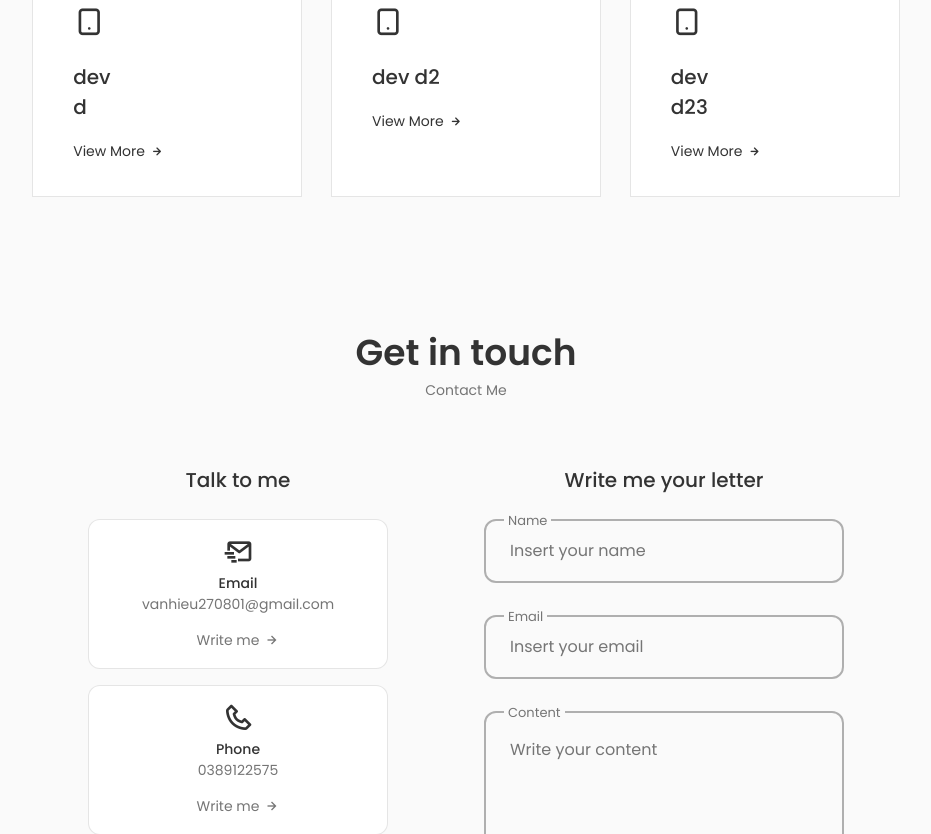
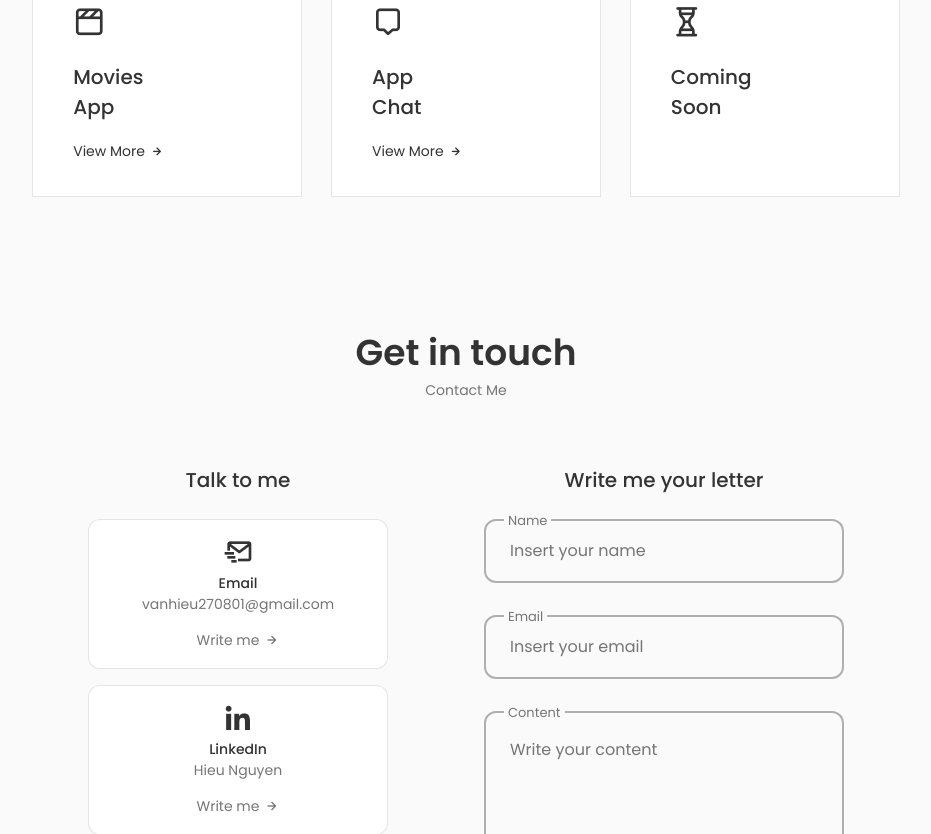
Before and after one commit to hadesdday/my-portfolio, a React (Create React App) app: page / in a window 1280 px wide. Shown: the part 3180-4014 px from the top of the page, without its empty margins (174-1105 px from the left). Built offline with nearby package versions, Linux system fonts and the light colour scheme.

Commit message:
update info

```diff
--- a/src/components/About/Info/index.jsx
+++ b/src/components/About/Info/index.jsx
@@ -23,7 +23,7 @@ function Info(props) {
                 </span>
             </div>
             <div className="about__box">
-                <i class='bx bx-buildings about__icon' ></i>
+                <i className='bx bx-buildings about__icon' ></i>
                 <h3 className="about__title">
                     Company
                 </h3>
--- a/src/components/Contact/index.jsx
+++ b/src/components/Contact/index.jsx
@@ -28,10 +28,10 @@ function Contact(props) {
                             <a href="mailto:vanhieu270801@gmail.com" className="contact__button">Write me <i className="bx bx-right-arrow-alt contact__button-icon"></i></a>
                         </div>
                         <div className="contact__card">
-                            <i className="bx bx-phone contact__card-icon"></i>
-                            <h3 className="contact__card-title">Phone</h3>
-                            <span className="contact__card-data">0389122575</span>
-                            <a href="tel:0389122575" className="contact__button">Write me <i className="bx bx-right-arrow-alt contact__button-icon"></i></a>
+                            <i className="bx bxl-linkedin contact__card-icon"></i>
+                            <h3 className="contact__card-title">LinkedIn</h3>
+                            <span className="contact__card-data">Hieu Nguyen</span>
+                            <a href="https://www.linkedin.com/in/hieu-nguyen-aab67314b/" className="contact__button">Write me <i className="bx bx-right-arrow-alt contact__button-icon"></i></a>
                         </div>
                         <div className="contact__card">
                             <i className="bx bxl-skype contact__card-icon"></i>
--- a/src/components/Footer/index.jsx
+++ b/src/components/Footer/index.jsx
@@ -3,6 +3,8 @@ import React from 'react';
 import "./styles.scss";
 
 function Footer(props) {
+    const year = new Date().getFullYear();
+
     return (
         <footer className="footer">
             <div className="footer__container container">
@@ -24,17 +26,17 @@ function Footer(props) {
                     <a href="https://www.linkedin.com/in/hieu-nguyen-aab67314b/" className="footer__social-link" target="_blank" title="LinkedIn">
                         <i className="bx bxl-linkedin"></i>
                     </a>
-                    <a href="tel:039122575" className="footer__social-link" target="_blank" title='Phone'>
+                    <a href="tel:0389122575" className="footer__social-link" target="_blank" title='Phone'>
                         <i className="bx bx-phone"></i>
                     </a>
                     <a href="skype:live:.cid.c6b96d8d881d64cb?chat" className="footer__social-link" target="_blank" title='Skype'>
                         <i className="bx bxl-skype"></i>
                     </a>
-                    <a href="mailto:ngvhieu27801.it@gmail.com" className="footer__social-link" target="_blank" title='Email'>
+                    <a href="mailto:vanhieu270801@gmail.com" className="footer__social-link" target="_blank" title='Email'>
                         <i className="bx bx-envelope"></i>
                     </a>
                 </div>
-                <span className="footer__cpoy">© Nguyen Van Hieu. All rights reserved</span>
+                <span className="footer__copy">© {year} Nguyen Van Hieu. All rights reserved</span>
             </div>
         </footer>
     );
--- a/src/components/Home/Social/index.jsx
+++ b/src/components/Home/Social/index.jsx
@@ -8,13 +8,13 @@ function Social(props) {
             <a href="https://www.linkedin.com/in/hieu-nguyen-aab67314b/" className="home__social-icon" target="_blank" title="LinkedIn">
                 <i className="uil uil-linkedin-alt"></i>
             </a>
-            <a href="tel:039122575" className="home__social-icon" target="_blank" title='Phone'>
+            <a href="tel:0389122575" className="home__social-icon" target="_blank" title='Phone'>
                 <i className="uil uil-phone-alt"></i>
             </a>
             <a href="skype:live:.cid.c6b96d8d881d64cb?chat" className="home__social-icon" target="_blank" title='Skype'>
                 <i className="uil uil-skype-alt"></i>
             </a>
-            <a href="mailto:ngvhieu27801.it@gmail.com" className="home__social-icon" target="_blank" title='Email'>
+            <a href="mailto:vanhieu270801@gmail.com" className="home__social-icon" target="_blank" title='Email'>
                 <i className="uil uil-envelope"></i>
             </a>
         </div>
--- a/src/components/Projects/index.jsx
+++ b/src/components/Projects/index.jsx
@@ -1,3 +1,4 @@
+/* eslint-disable react/jsx-no-target-blank */
 import React from 'react';
 import { useState } from 'react';
 import "./styles.scss";
@@ -16,87 +17,125 @@ function Projects(props) {
             <div className="projects__container container grid">
                 <div className="projects__content">
                     <div>
-                        <i className="uil uil-tablet projects__icon"></i>
-                        <h3 className="projects__title">dev<br />d</h3>
+                        <i className="uil uil-clapper-board projects__icon"></i>
+                        <h3 className="projects__title">Movies<br />App</h3>
                     </div>
                     <span className="projects__button" onClick={() => toggleTab(1)}>View More <i className="uil uil-arrow-right projects__button-icon"></i></span>
                     <div className={toggleState === 1 ? "projects__modal active-modal" : "projects__modal"}>
                         <div className="projects__modal-content">
                             <i className="uil uil-times projects__modal-close" onClick={() => toggleTab(0)}></i>
-                            <h3 className="projects__modal-title">dev d1</h3>
-                            <p className="projects__modal-description">Your description  here</p>
+                            <h3 className="projects__modal-title">Movies App</h3>
+                            <p className="projects__modal-description">A movies app that i have applied ReactJS to this project</p>
+                            <p className='fw-bold'>Team Size : 1</p>
+                            <p className='fw-bold'>Responsibilities</p>
                             <ul className="projects__modal-projects grid">
                                 <li className="projects__modal-project">
                                     <i className="uil uil-check-circle projects__modal-icon"></i>
-                                    <p className="projects__modal-info">Infoooooo ooooo</p>
+                                    <p className="projects__modal-info">Implement user interface</p>
                                 </li>
                                 <li className="projects__modal-project">
                                     <i className="uil uil-check-circle projects__modal-icon"></i>
-                                    <p className="projects__modal-info">Infooooo oooooo1</p>
+                                    <p className="projects__modal-info">Get and display data from api</p>
+                                </li>
+                            </ul>
+                            <p className='fw-bold'>Accomplishments</p>
+                            <ul className="projects__modal-projects grid">
+                                <li className="projects__modal-project">
+                                    <i className="uil uil-check-circle projects__modal-icon"></i>
+                                    <p className="projects__modal-info">Learned hooks in ReactJS</p>
                                 </li>
                                 <li className="projects__modal-project">
                                     <i className="uil uil-check-circle projects__modal-icon"></i>
-                                    <p className="projects__modal-info">Infoooo ooooooo2</p>
+                                    <p className="projects__modal-info">Learned how to get data from api</p>
                                 </li>
                             </ul>
+                            <p className='fw-bold'>Technologies</p>
+                            <ul className="projects__modal-projects grid">
+                                <li className="projects__modal-project">
+                                    <i className="uil uil-check-circle projects__modal-icon"></i>
+                                    <p className="projects__modal-info">ReactJS</p>
+                                </li>
+                            </ul>
+                            <p className="fw-bold">Github : <a href='https://github.com/hadesdday/movies-app' target={'_blank'}>Go to repository <i className="uil uil-arrow-right projects__button-icon"></i></a></p>
                         </div>
                     </div>
                 </div>
                 <div className="projects__content">
                     <div>
-                        <i className="uil uil-tablet projects__icon"></i>
-                        <h3 className="projects__title">dev d2</h3>
+                        <i className="uil uil-chat projects__icon"></i>
+                        <h3 className="projects__title">App<br />Chat</h3>
                     </div>
                     <span className="projects__button" onClick={() => toggleTab(2)}>View More <i className="uil uil-arrow-right projects__button-icon"></i></span>
                     <div className={toggleState === 2 ? "projects__modal active-modal" : "projects__modal"}>
                         <div className="projects__modal-content">
                             <i className="uil uil-times projects__modal-close" onClick={() => toggleTab(0)}></i>
-                            <h3 className="projects__modal-title">dev d3</h3>
-                            <p className="projects__modal-description">Your description  here123</p>
+                            <h3 className="projects__modal-title">App Chat</h3>
+                            <p className="projects__modal-description">This is my personal project that i have applied ReactJS and Firebase to this project</p>
+                            <p className='fw-bold'>Team Size : 1</p>
+                            <p className='fw-bold'>Responsibilities</p>
                             <ul className="projects__modal-projects grid">
                                 <li className="projects__modal-project">
                                     <i className="uil uil-check-circle projects__modal-icon"></i>
-                                    <p className="projects__modal-info">Infooooooooo oo321</p>
+                                    <p className="projects__modal-info">Implement user interface</p>
                                 </li>
                                 <li className="projects__modal-project">
                                     <i className="uil uil-check-circle projects__modal-icon"></i>
-                                    <p className="projects__modal-info">Infooooooooooo 1231</p>
+                                    <p className="projects__modal-info">Handle data from Firebase</p>
+                                </li>
+                            </ul>
+                            <p className='fw-bold'>Accomplishments</p>
+                            <ul className="projects__modal-projects grid">
+                                <li className="projects__modal-project">
+                                    <i className="uil uil-check-circle projects__modal-icon"></i>
+                                    <p className="projects__modal-info">Learned more new hooks in ReactJS</p>
                                 </li>
                                 <li className="projects__modal-project">
                                     <i className="uil uil-check-circle projects__modal-icon"></i>
-                                    <p className="projects__modal-info">Infooooooooo12 3oo2</p>
+                                    <p className="projects__modal-info">Learned queries to handle data with firestore</p>
                                 </li>
                             </ul>
+                            <p className='fw-bold'>Technologies</p>
+                            <ul className="projects__modal-projects grid">
+                                <li className="projects__modal-project">
+                                    <i className="uil uil-check-circle projects__modal-icon"></i>
+                                    <p className="projects__modal-info">ReactJS</p>
+                                </li>
+                                <li className="projects__modal-project">
+                                    <i className="uil uil-check-circle projects__modal-icon"></i>
+                                    <p className="projects__modal-info">Firebase</p>
+                                </li>
+                            </ul>
+                            <p className="fw-bold">Github : <a href='https://github.com/hadesdday/app-chat' target={'_blank'}>Go to repository <i className="uil uil-arrow-right projects__button-icon"></i></a></p>
                         </div>
                     </div>
                 </div>
                 <div className="projects__content">
                     <div>
-                        <i className="uil uil-tablet projects__icon"></i>
-                        <h3 className="projects__title">dev<br />d23</h3>
+                        <i className="uil uil-hourglass projects__icon"></i>
+                        <h3 className="projects__title">Coming<br />Soon</h3>
                     </div>
-                    <span className="projects__button" onClick={() => toggleTab(3)}>View More <i className="uil uil-arrow-right projects__button-icon"></i></span>
+                    {/* <span className="projects__button" onClick={() => toggleTab(3)}>View More <i className="uil uil-arrow-right projects__button-icon"></i></span>
                     <div className={toggleState === 3 ? "projects__modal active-modal" : "projects__modal"}>
                         <div className="projects__modal-content">
                             <i className="uil uil-times projects__modal-close" onClick={() => toggleTab(0)}></i>
-                            <h3 className="projects__modal-title">dev d34</h3>
-                            <p className="projects__modal-description">Your description here1423</p>
+                            <h3 className="projects__modal-title">Coming Soon</h3>
+                            <p className="projects__modal-description">Coming Soon</p>
                             <ul className="projects__modal-projects grid">
                                 <li className="projects__modal-project">
                                     <i className="uil uil-check-circle projects__modal-icon"></i>
-                                    <p className="projects__modal-info">Infoooooo123ooo oo321</p>
+                                    <p className="projects__modal-info">Coming Soon</p>
                                 </li>
                                 <li className="projects__modal-project">
                                     <i className="uil uil-check-circle projects__modal-icon"></i>
-                                    <p className="projects__modal-info">Infooooooo321oooo 1231</p>
+                                    <p className="projects__modal-info">Coming Soon</p>
                                 </li>
                                 <li className="projects__modal-project">
                                     <i className="uil uil-check-circle projects__modal-icon"></i>
-                                    <p className="projects__modal-info">Infooooooo543oo12 3oo2</p>
+                                    <p className="projects__modal-info">Coming Soon</p>
                                 </li>
                             </ul>
                         </div>
-                    </div>
+                    </div> */}
                 </div>
             </div>
         </section>
--- a/src/components/Projects/styles.scss
+++ b/src/components/Projects/styles.scss
@@ -150,3 +150,7 @@
     }
   }
 }
+
+.fw-bold {
+  font-weight: bold !important;
+}
```
Also changed, not shown: src/components/Qualification/index.jsx (+6 -4 lines), src/components/Skills/Programming/index.jsx (+6 -6 lines).
